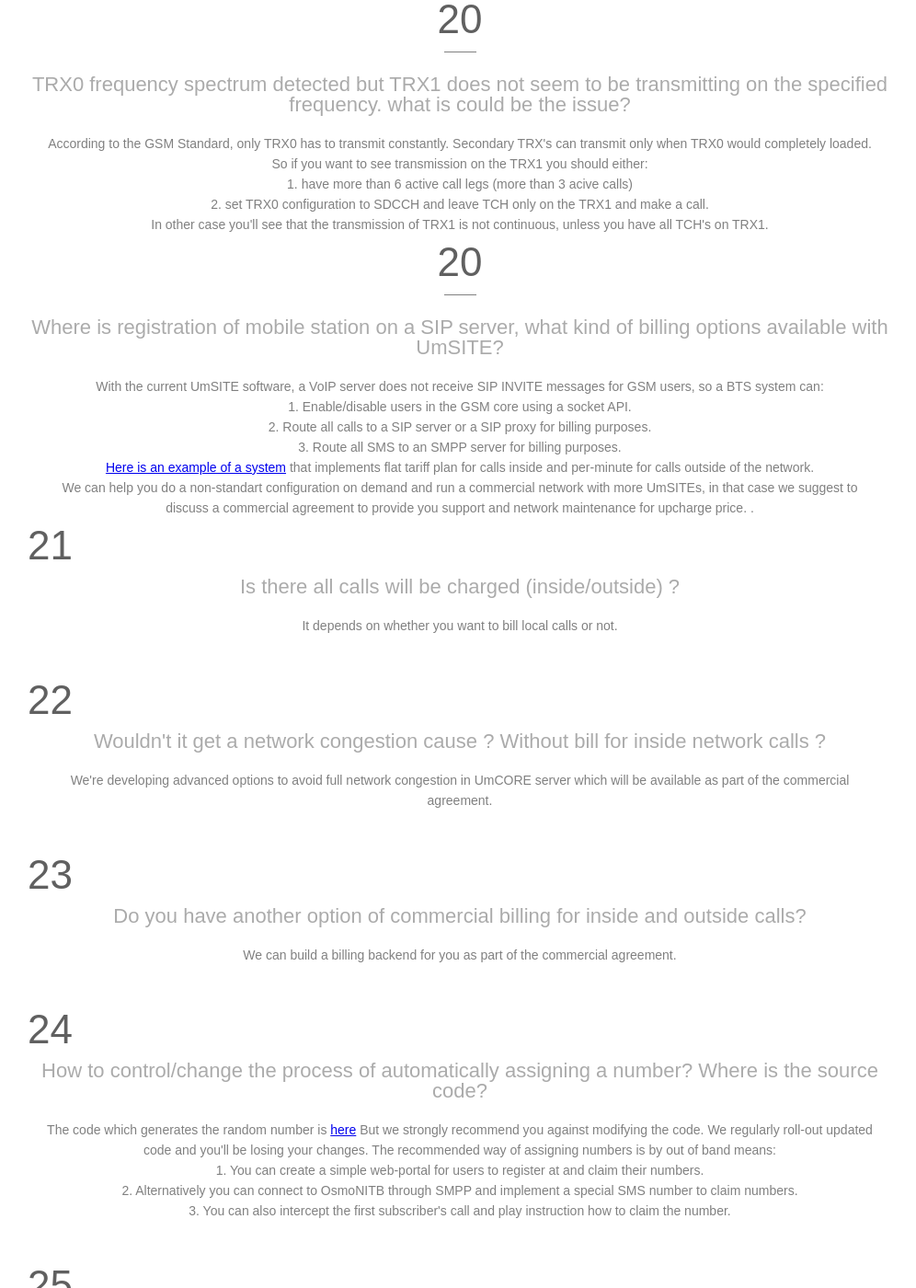
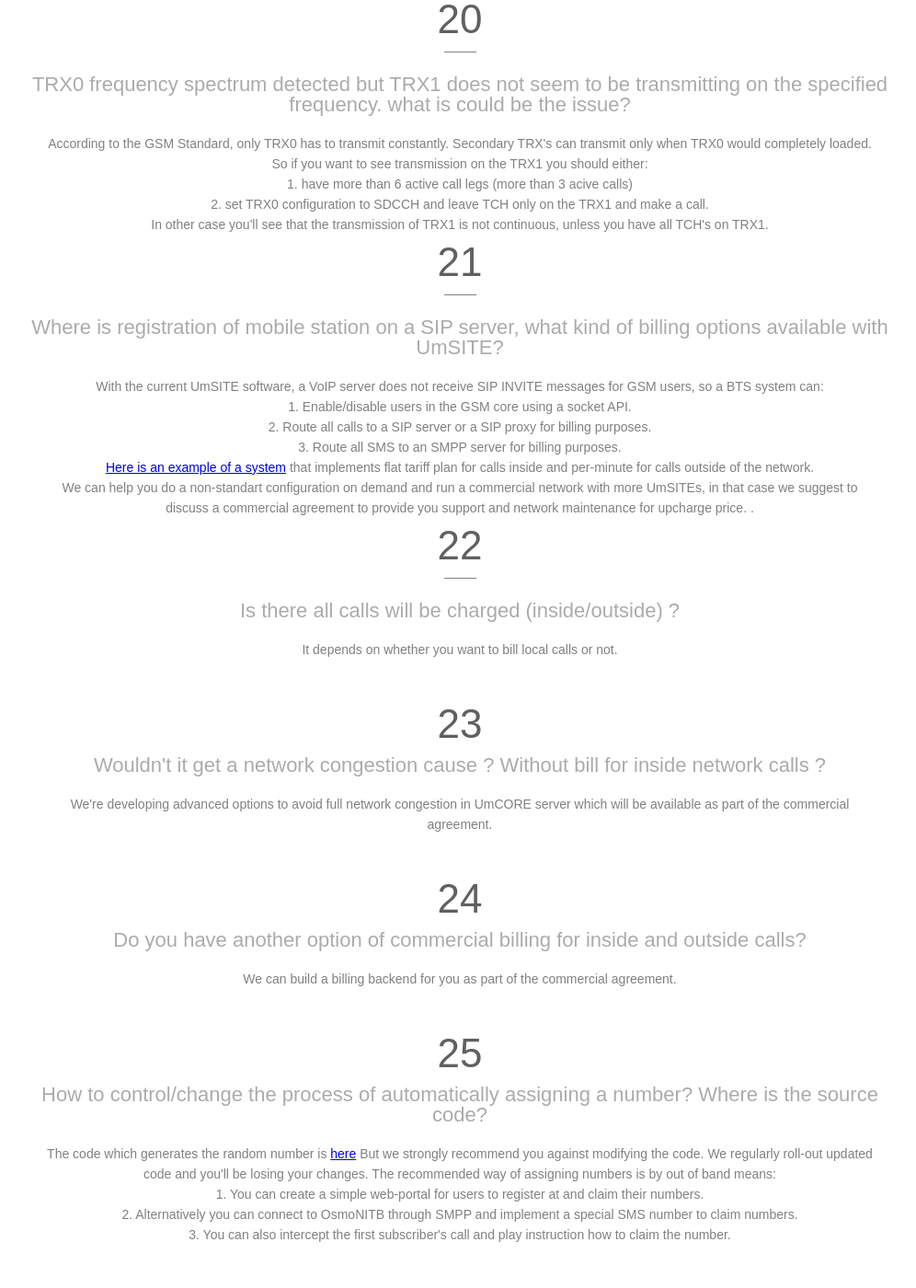
Before and after one commit to fairwaves/um-docs, a Jekyll site: the page faq.html, which Jekyll copies as it is, in a window 1280 px wide and 1400 px high, scrolled down 3540 px. Shown: the whole window at 92% size, without its empty margins (140-1136 px from the left). Built offline with Jekyll 4.4.1, drawn with Linux system fonts in a browser that asks for light colours.

Commit message:
numbers fix

```diff
--- a/faq.html
+++ b/faq.html
@@ -282,7 +282,7 @@
 						</div>
 
                         <div class="grid_4">
-						 <h5 style="text-align: center;" class="font_5">20</h5>
+						 <h5 style="text-align: center;" class="font_5">21</h5>
 						  <div class="s2"></div>
 						  <h2 class="faq"> Where is registration of mobile station on a SIP server, what kind of billing options available with UmSITE?
 
@@ -306,8 +306,8 @@
 						</div>
 
                         <div class="grid_4">
-				 	 <h5 style"s2"="text-align: center;" class="font_5">21</h5>
-						  <div class=></div>
+						 <h5 style="text-align: center;" class="font_5">22</h5>
+						  <div class="s2"></div>
 						  <h2 class="faq">  Is there all calls will be charged (inside/outside) ?
 
 </h2>
@@ -317,7 +317,7 @@
 						</div>
 
                         <div class="grid_4">
-				 	 <h5 style"s2"="text-align: center;" class="font_5">22</h5>
+				 	     <h5 style="text-align: center;" class="font_5">23</h5>
 						  <div class=></div>
 						  <h2 class="faq">  Wouldn't it get a network congestion cause ? Without bill for inside network calls ?
 
@@ -328,7 +328,7 @@
 						</div>
 
                         <div class="grid_4">
-				 	 <h5 style"s2"="text-align: center;" class="font_5">23</h5>
+				 	         <h5 style="text-align: center;" class="font_5">24</h5>
 						  <div class=></div>
 						  <h2 class="faq">  Do you have another option of commercial billing for inside and outside calls?
 
@@ -338,7 +338,7 @@
 
 						</div>
                         <div class="grid_4">
-				 	 <h5 style"s2"="text-align: center;" class="font_5">24</h5>
+				 	 <h5 style="text-align: center;" class="font_5">25</h5>
 						  <div class=></div>
 						  <h2 class="faq">  How to control/change the process of automatically assigning a number? Where is the source code?
 
@@ -361,7 +361,7 @@
 
 
                         <div class="grid_4">
-				 	 <h5 style"s2"="text-align: center;" class="font_5">25</h5>
+				 	 <h5 style="text-align: center;" class="font_5">26</h5>
 						  <div class=></div>
 						  <h2 class="faq">  How to send the person welcome Message with their assigned number?
 
```
